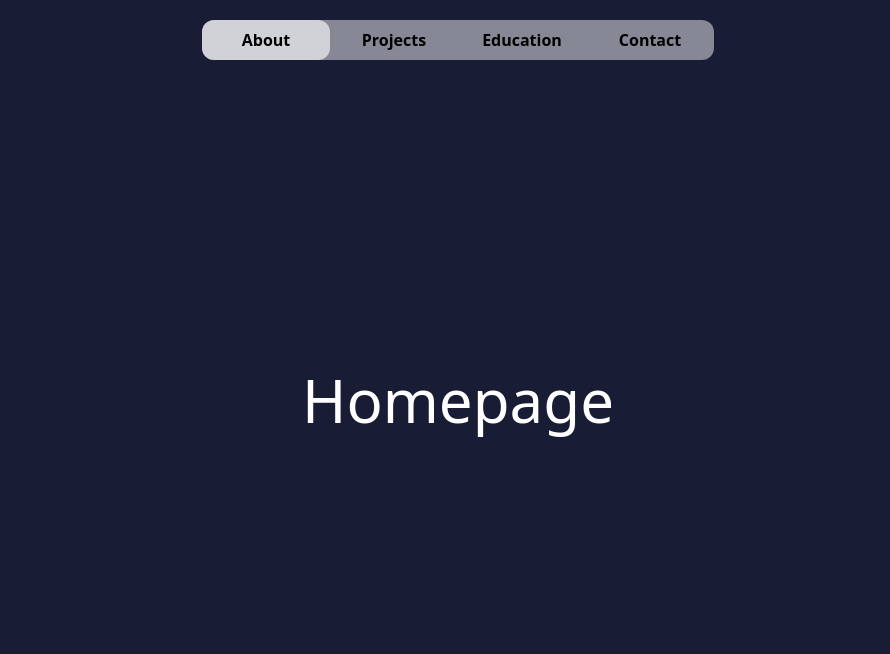
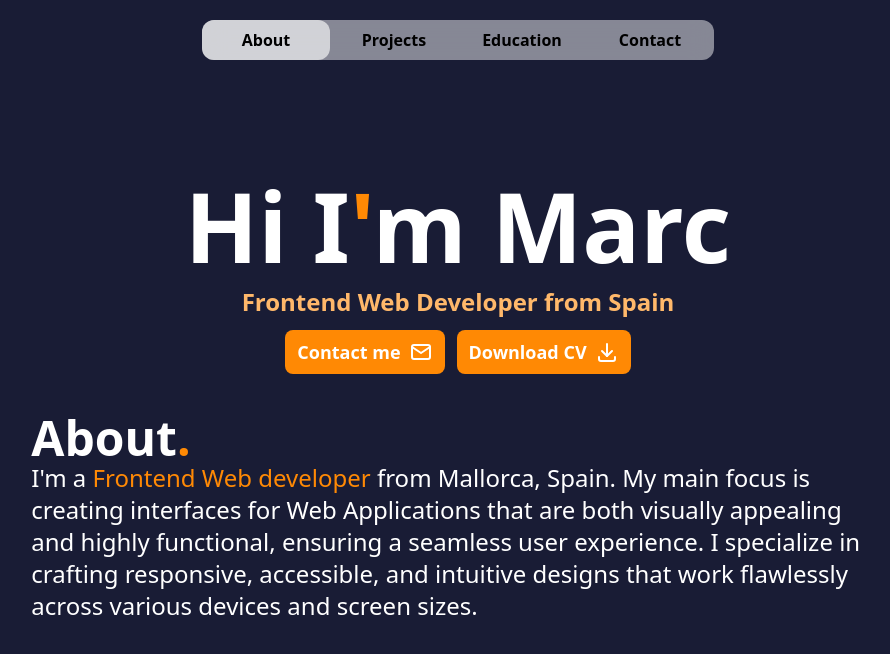
Before and after one commit to mLorente13/Portfolio, a React (Vite) app: page / in a window 1280 px wide. Shown: the top 654 px of the page, without its empty margins (182-1072 px from the left). Built offline with nearby package versions, Linux system fonts and the light colour scheme.

Commit message:
Add about me page

```diff
--- a/src/components/NavbarLink.jsx
+++ /dev/null
@@ -1,12 +0,0 @@
-export default function NavbarLink({ path, text }) {
-    return (
-        <li>
-            <a
-                className="inline-block w-full py-2 px-4 text-decoration-none rounded-xl font-semibold box-border text-black"
-                href={path}
-            >
-                {text}
-            </a>
-        </li>
-    );
-}
--- a/src/routes/Homepage.jsx
+++ b/src/routes/Homepage.jsx
@@ -1,7 +1,77 @@
 export default function Homepage() {
     return (
-        <main className="flex items-center justify-center h-screen">
-            <h1 className="text-6xl">Homepage</h1>
+        <main className="flex flex-col items-center justify-center min-h-screen">
+            <header className="flex flex-wrap justify-center gap-3 w-2/3 mx-auto text-center pb-10">
+                <h1 className="w-full text-8xl font-bold">
+                    Hi I<span className="text-orange-400">'</span>m Marc
+                </h1>
+                <h2 className="w-full text-2xl font-bold text-orange-300">
+                    Frontend Web Developer from Spain
+                </h2>
+                <a
+                    href="mailto:mlorente2005@gmail.com"
+                    className="w-full sm:w-auto flex gap-2 justify-center items-center sm:ms-auto text-lg font-semibold text-white bg-orange-400 rounded-lg px-3 py-2 hover:bg-orange-400/90 duration-200"
+                >
+                    Contact me
+                    <svg
+                        xmlns="http://www.w3.org/2000/svg"
+                        width="24"
+                        height="24"
+                        viewBox="0 0 24 24"
+                        fill="none"
+                        stroke="currentColor"
+                        strokeWidth="2"
+                        strokeLinecap="round"
+                        strokeLinejoin="round"
+                        className="icon icon-tabler icons-tabler-outline icon-tabler-mail"
+                    >
+                        <path stroke="none" d="M0 0h24v24H0z" fill="none" />
+                        <path d="M3 7a2 2 0 0 1 2 -2h14a2 2 0 0 1 2 2v10a2 2 0 0 1 -2 2h-14a2 2 0 0 1 -2 -2v-10z" />
+                        <path d="M3 7l9 6l9 -6" />
+                    </svg>
+                </a>
+                <a
+                    href="/Marc_Lorente_Tur-CV.pdf"
+                    download
+                    className="w-full sm:w-auto flex justify-center gap-2 items-center sm:me-auto text-lg font-semibold text-white bg-orange-400 rounded-lg px-3 py-2 hover:bg-orange-400/90 duration-200"
+                >
+                    Download CV
+                    <svg
+                        xmlns="http://www.w3.org/2000/svg"
+                        width="24"
+                        height="24"
+                        viewBox="0 0 24 24"
+                        fill="none"
+                        stroke="currentColor"
+                        strokeWidth="2"
+                        strokeLinecap="round"
+                        strokeLinejoin="round"
+                        className="icon icon-tabler icons-tabler-outline icon-tabler-download"
+                    >
+                        <path stroke="none" d="M0 0h24v24H0z" fill="none" />
+                        <path d="M4 17v2a2 2 0 0 0 2 2h12a2 2 0 0 0 2 -2v-2" />
+                        <path d="M7 11l5 5l5 -5" />
+                        <path d="M12 4l0 12" />
+                    </svg>
+                </a>
+            </header>
+            <section className="w-2/3">
+                <h3 className="text-5xl font-bold">
+                    About<span className="text-orange-400">.</span>
+                </h3>
+                <p className="text-2xl">
+                    I'm a{" "}
+                    <span className="text-orange-400">
+                        Frontend Web developer
+                    </span>{" "}
+                    from Mallorca, Spain. My main focus is creating interfaces
+                    for Web Applications that are both visually appealing and
+                    highly functional, ensuring a seamless user experience. I
+                    specialize in crafting responsive, accessible, and intuitive
+                    designs that work flawlessly across various devices and
+                    screen sizes.
+                </p>
+            </section>
         </main>
     );
 }
```
Also changed, not shown: 1 other file (tests, documents, lock files or other folders).
